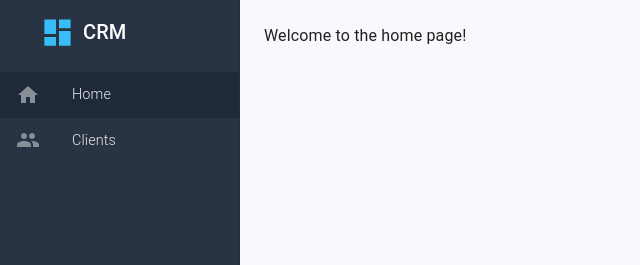
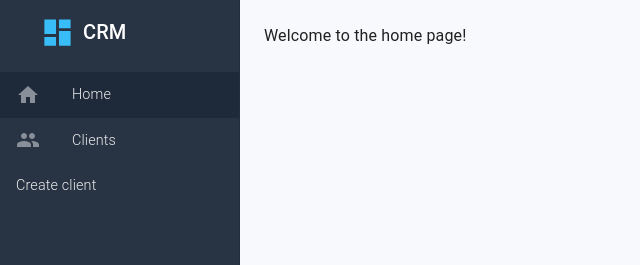
Before and after one commit to dr-von-doom/CRM, a React (Vite) app in the folder apps/frontend/: page / in a window 1280 px wide. Shown: the top 265 px of the page, without its empty margins (0-640 px from the left). Built offline with nearby package versions, Linux system fonts and the light colour scheme.

Commit message:
add name on route

```diff
--- a/apps/frontend/src/router.tsx
+++ b/apps/frontend/src/router.tsx
@@ -20,6 +20,7 @@ const routes = [
   },
   {
     path: "/clients/create",
+    name: "Create client",
     element: <CreateClientPage />,
   },
 ];
```
